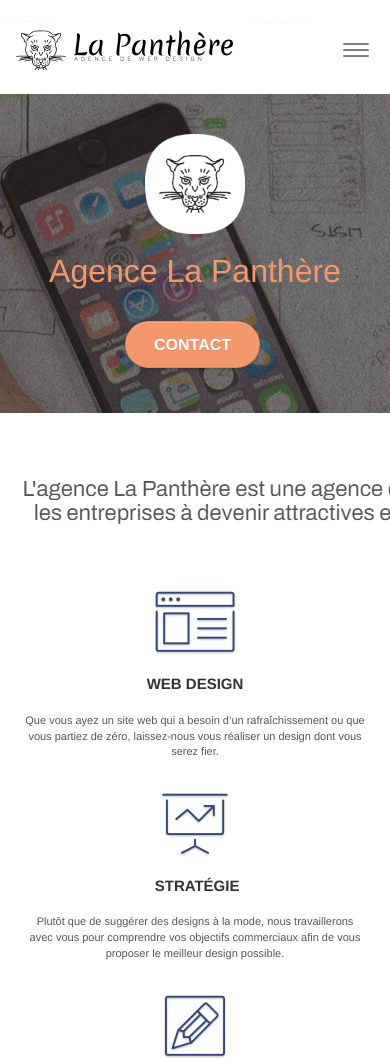
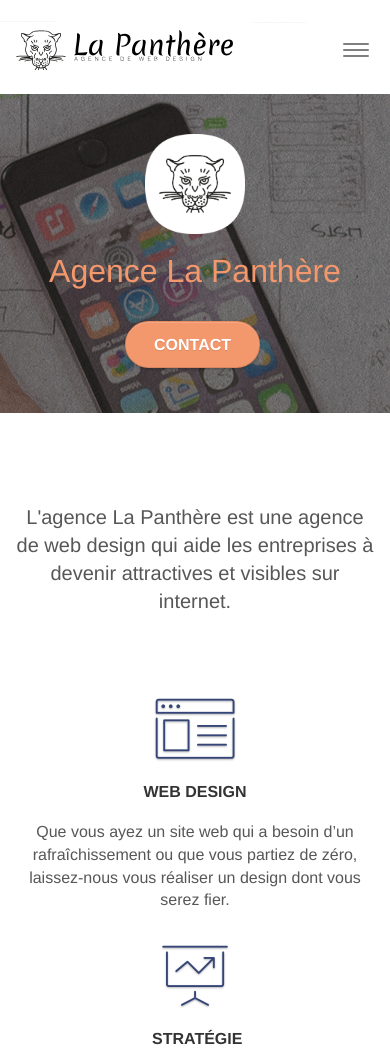
Before and after one commit to scheudeb/La_panthere_seo, a plain HTML site: page index.html in a window 390 px wide. Shown: the top 1059 px of the page. Drawn offline with Linux system fonts and the light colour scheme.

Commit message:
modifications x5

```diff
--- a/index.html
+++ b/index.html
@@ -19,7 +19,7 @@
 	<script src="./js/jquery.touchSwipe.js" defer></script>
 	<script src="./js/gmaps.js"></script>
 
-    <title>.</title>
+    <title>La panthère</title>
 
 
 <!-- Analytics -->
@@ -52,7 +52,7 @@
 					<li>
 					</li>
 					<li>
-						<a href="page2.html">page2 &gt;</a>
+						<a href="page2.html">Contact</a>
 					</li>
 				</ul>
 			</div>
@@ -84,7 +84,7 @@
 	<div class="container bloc-md">
 		<div class="row">
 			<div class="col-sm-12 text-center">
-				<img alt="agence web, agence web paris, web design paris, stratégie web" src="img/title.png" />
+				<h2>L'agence La Panthère est une agence de web design qui aide les entreprises à devenir attractives et visibles sur internet.</h2>
 			</div>
 		</div>
 		<div class="row voffset-lg med-width-whitespace">
@@ -124,8 +124,8 @@
 		</div>
 		<div class="row voffset-lg voffset">
 			<div class="col-xs-12 col-md-8 col-md-offset-2 text-center">
-				<img alt="agence web, agence web paris, web design paris, stratégie web" src="img/citation.png" />
-
+				<h2>"L'agence La panthère est une excellente agence web ! Les web designers ont réussi à capturer l'essence de notre entreprise et à l'intégrer à notre site. Cela nous a aidé à doubler nos ventes en ligne à Lyon."</h2>
+				<h2>Maxime Guibard, PDG de À vos fourchettes</h2>
 			</div>
 		</div>
 	</div>
--- a/style.css
+++ b/style.css
@@ -287,6 +287,15 @@ a:hover {
     font-size: 32px;
 }
 
+.col-sm-12.text-center
+{
+    display: flex;
+    align-items: center;
+    justify-content: center;
+    padding: 0 250px 0px 250px;
+    margin-bottom: 10px;
+
+}
 .navbar {
     margin-bottom: 0;
     z-index: 1;
@@ -677,7 +686,7 @@ a {
 }
 
 p {
-    font-size: 11px;
+    font-size: 16px;
 }
 
 .tight-width-whitespace {
@@ -705,12 +714,12 @@ p {
 }
 
 h2 {
-    font-size: 22px;
+    font-size: 20px;
     line-height: 1.4em;
 }
 
 h3 {
-    font-size: 15px;
+    font-size: 16px;
     text-transform: uppercase;
     font-weight: 700;
     color: #333333!important;
@@ -864,6 +873,11 @@ h4 {
     .container {
         width: 100%;
     }
+    .col-sm-12.text-center {
+        padding: 20px;
+        margin: 0;
+    }
+
     .b-parallax {
         background-attachment: scroll;
     }
```
Also changed, not shown: page2.html (+1 -1 lines).
